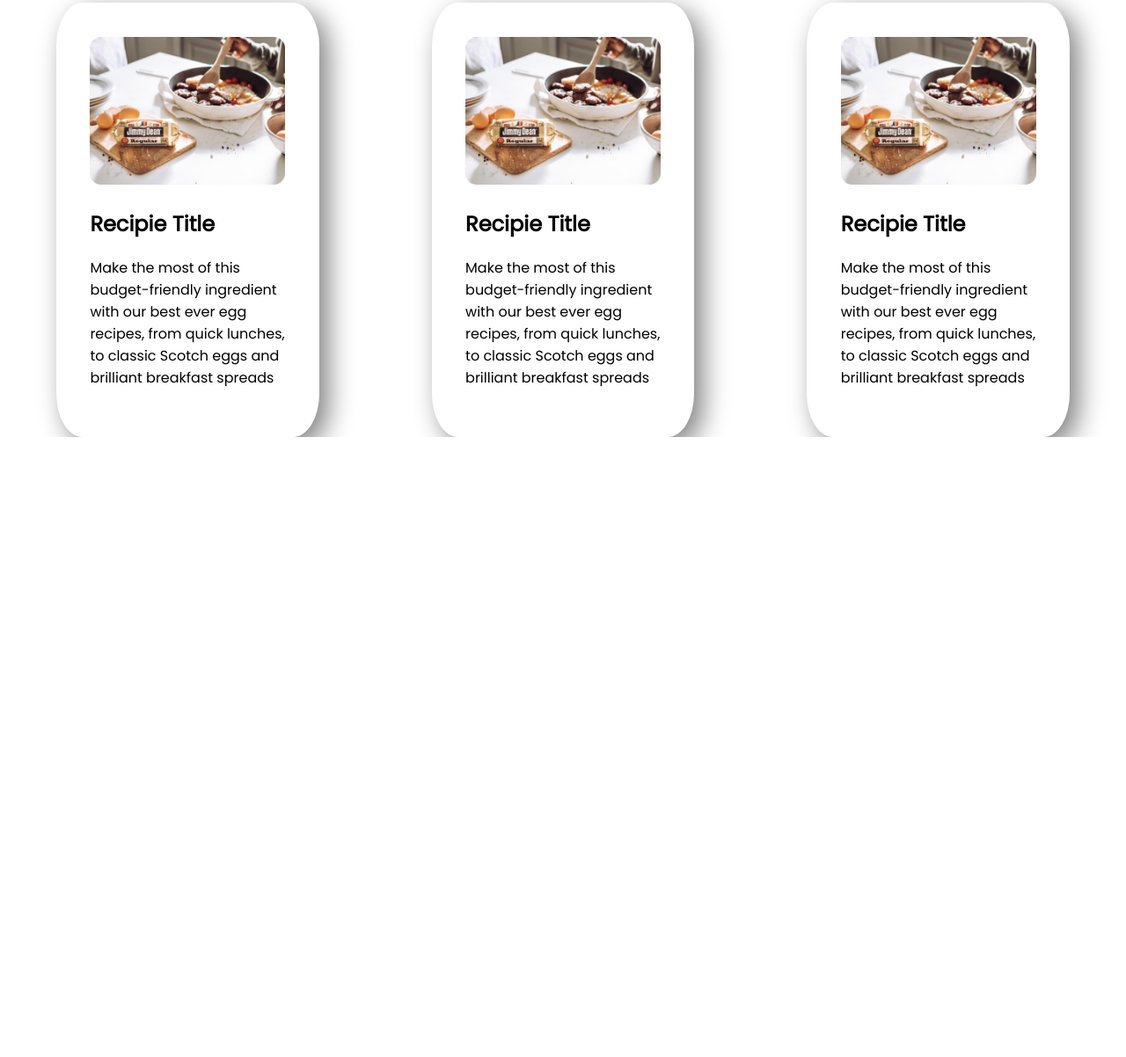
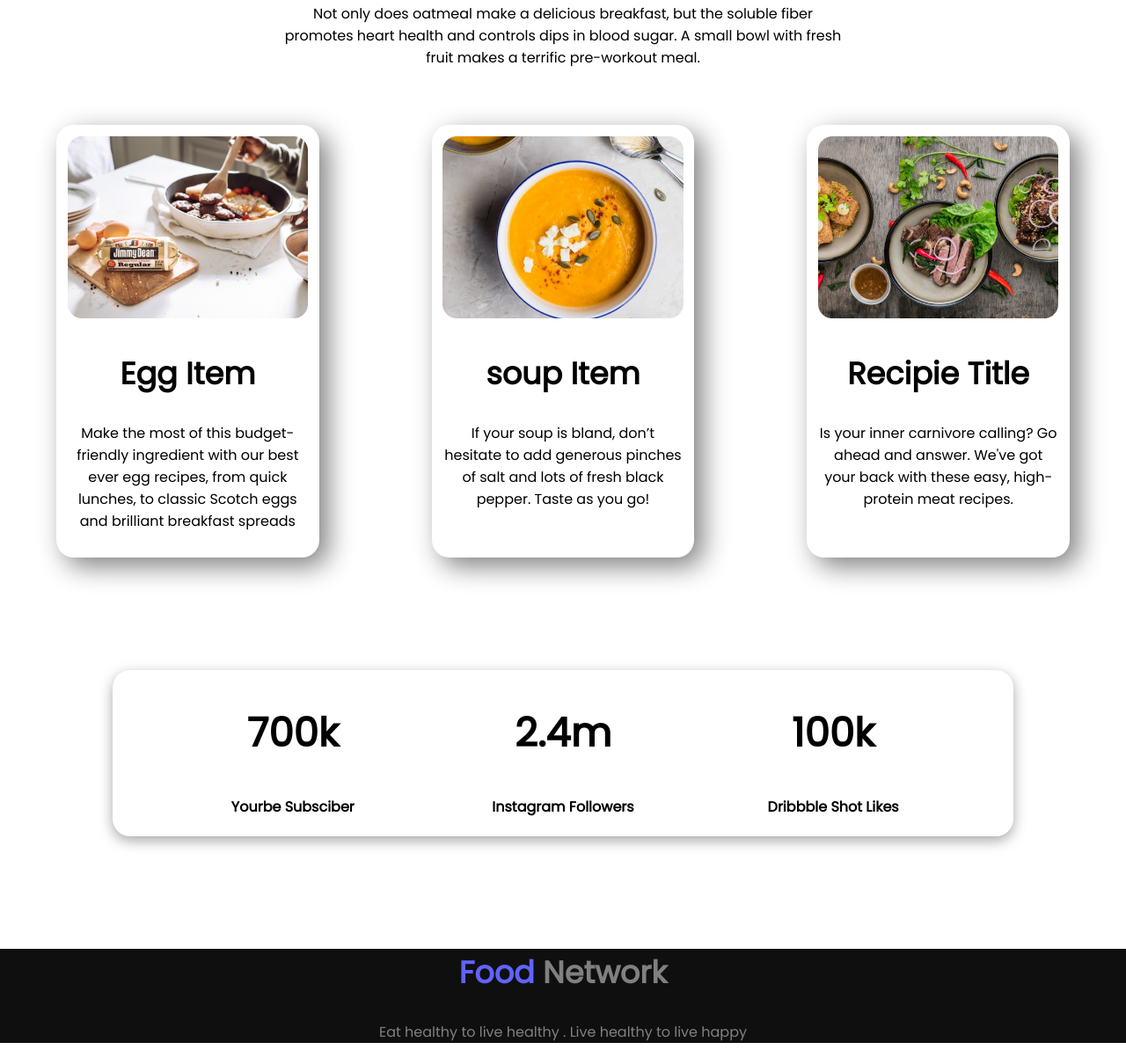
Before and after one commit to jubairzaman/Food_Network, a plain HTML site: page index.html in a window 1280 px wide. Shown: the part 1452-2654 px from the top of the page at 88% size. Before the commit the page ends 1949 px from the top, so only its background shows below. Drawn offline with Linux system fonts and the light colour scheme.

Commit message:
footer added

```diff
--- a/index.html
+++ b/index.html
@@ -69,32 +69,65 @@
     <section class="flex">
         <div class="box-width box-shadow">
             <img class="food-image" src="images/f1.jpg" alt="">
-            <h2>Recipie Title</h2>
+            <h2>Egg Item</h2>
             <p>Make the most of this budget-friendly ingredient with our best ever egg recipes, from quick lunches, to
                 classic Scotch eggs and brilliant breakfast spreads</p>
 
 
         </div>
         <div class="box-width box-shadow">
-            <img class="food-image" src="images/f1.jpg" alt="">
-            <h2>Recipie Title</h2>
-            <p>Make the most of this budget-friendly ingredient with our best ever egg recipes, from quick lunches, to
-                classic Scotch eggs and brilliant breakfast spreads</p>
+            <img class="food-image" src="images/f2.png" alt="">
+            <h2>soup Item</h2>
+            <p>If your soup is bland, don’t hesitate to add generous pinches of salt and lots of fresh black pepper.
+                Taste as you go!</p>
 
 
         </div>
 
         <div class="box-width box-shadow">
-            <img class="food-image" src="images/f1.jpg" alt="">
+            <img class="food-image" src="images/f3.jpg" alt="">
             <h2>Recipie Title</h2>
-            <p>Make the most of this budget-friendly ingredient with our best ever egg recipes, from quick lunches, to
-                classic Scotch eggs and brilliant breakfast spreads</p>
+            <p>Is your inner carnivore calling? Go ahead and answer. We've got your back with these easy, high-protein
+                meat recipes.</p>
 
 
         </div>
 
 
     </section>
+
+    <!-- Social Media Section  -->
+
+    <section>
+        <div class=" shadow flex justify-content-center ">
+
+            <div class="box-width2">
+                <h1>700k</h1>
+                <h4>Yourbe Subsciber</h4>
+            </div>
+
+            <div class="box-width2">
+                <h1>2.4m</h1>
+                <h4>Instagram Followers</h4>
+            </div>
+
+            <div class="box-width2">
+                <h1>100k</h1>
+                <h4>Dribbble Shot Likes</h4>
+            </div>
+
+        </div>
+
+
+
+
+    </section>
+
+    <footer>
+        <h2 id="text-color"><span class="blue">Food</span> Network</h2>
+        <p id="text-color">Eat healthy to live healthy . Live healthy to live happy</p>
+
+    </footer>
 
 
 
--- a/style.css
+++ b/style.css
@@ -13,6 +13,9 @@ body{
 h1{
     font-size: 45px;
 
+}
+h2{
+    font-size: 35px;
 }
 P{
     font-family: 'Poppins', sans-serif;
@@ -81,7 +84,8 @@ P{
 .box-width{
 
 width: 20%;
-padding: 3%;
+padding: 1%;
+text-align: center;
 }
 .box-width img{
     width: 100%;
@@ -91,5 +95,38 @@ padding: 3%;
     width: 40%;
     margin-left: 5%;
     margin-right: 5%;
-    border-radius: 10%;
+    border-radius: 20px;
 }
+section{
+    margin-bottom: 5%;
+
+}
+
+.justify-content-center{
+    justify-content: center;
+    align-items: center;
+
+}
+.shadow{
+    box-shadow: rgba(0, 0, 0, 0.35) 0px 5px 15px;
+    width: 80%;
+    margin: 10%;
+    border-radius: 20px;
+
+}
+.box-width2{
+
+    width: 20%;
+    padding-left: 5%;
+    padding-right: 5%;
+    text-align: center;
+    }
+
+footer{
+    background-color: rgb(16, 15, 15);
+    text-align: center;
+
+}
+#text-color{
+    color: gray;
+}
```
